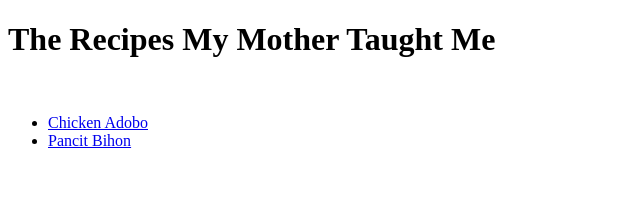
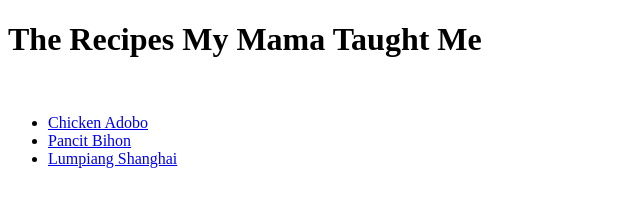
Before and after one commit to cutetofuu/odin-recipes, a plain HTML site: page index.html in a window 1280 px wide. Shown: the whole page, without its empty margins (0-640 px from the left). Drawn offline with Linux system fonts and the light colour scheme.

Commit message:
Add new page for lumpia.html

```diff
--- a/index.html
+++ b/index.html
@@ -6,10 +6,11 @@
     </head>
 
     <body>
-        <h1>The Recipes My Mother Taught Me</h1><br>
+        <h1>The Recipes My Mama Taught Me</h1><br>
         <ul>
             <li><a href="./recipes/adobo.html">Chicken Adobo</a></li>
             <li><a href="./recipes/pancit.html">Pancit Bihon</a></li>
+            <li><a href="./recipes/lumpia.html">Lumpiang Shanghai</a></li>
         </ul>
     </body>
 </html>
```
Also changed, not shown: recipes/lumpia.html (added, +11 -0 lines).
